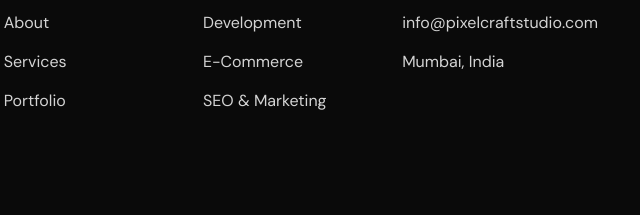
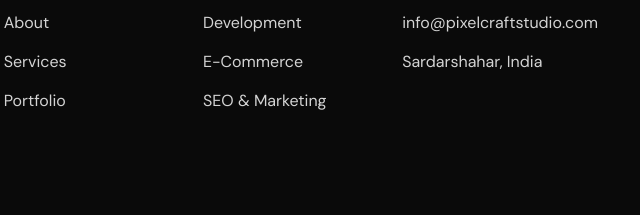
Before and after one commit to skjoshin1978/PixelCraft, a plain HTML site: page index.html in a window 1280 px wide. Shown: the part 6937-7152 px from the top of the page, 610-1250 px from the left. Drawn offline with nearby package versions, Linux system fonts and the light colour scheme.

Commit message:
Update index.html

```diff
--- a/index.html
+++ b/index.html
@@ -475,7 +475,7 @@
             <h4>Contact</h4>
             <a href="tel:+918759765550">+91 8759765550</a>
             <a href="mailto:info@pixelcraftstudio.com">info@pixelcraftstudio.com</a>
-            <p>Mumbai, India</p>
+            <p>Sardarshahar, India</p>
           </div>
         </div>
       </div>
```
